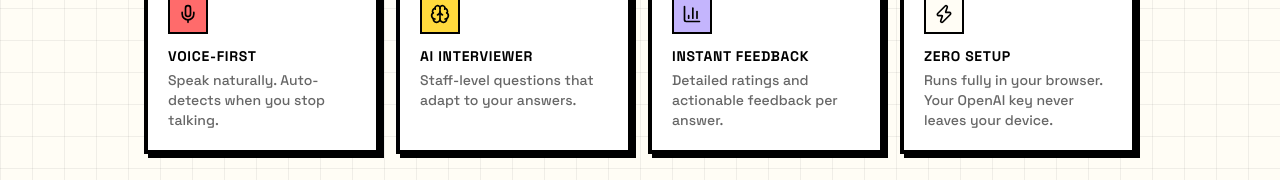
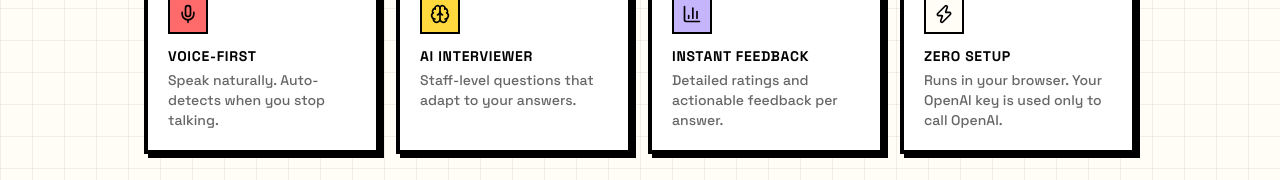
Before and after one commit to rajat-mehra05/mock-feedback, a React (Vite) app: page / in a window 1280 px wide. Shown: the part 600-780 px from the top of the page. Built offline with nearby package versions, Linux system fonts and the light colour scheme.

Commit message:
fix: update description for Zero Setup feature to clarify OpenAI key usage

```diff
--- a/src/constants/home.ts
+++ b/src/constants/home.ts
@@ -22,7 +22,7 @@ export const FEATURES = [
   {
     icon: Zap,
     title: 'Zero Setup',
-    desc: 'Runs fully in your browser. Your OpenAI key never leaves your device.',
+    desc: 'Runs in your browser. Your OpenAI key is used only to call OpenAI.',
     color: 'bg-neo-cream',
   },
 ] as const;
```
